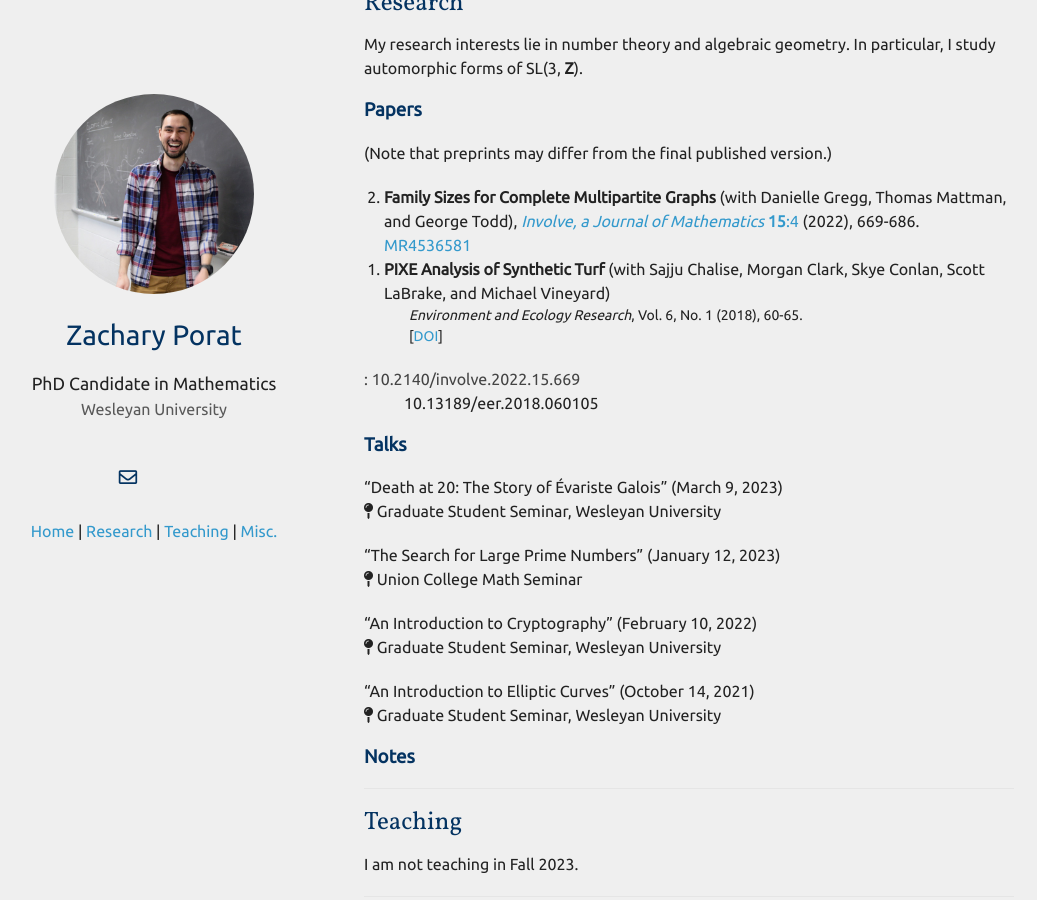
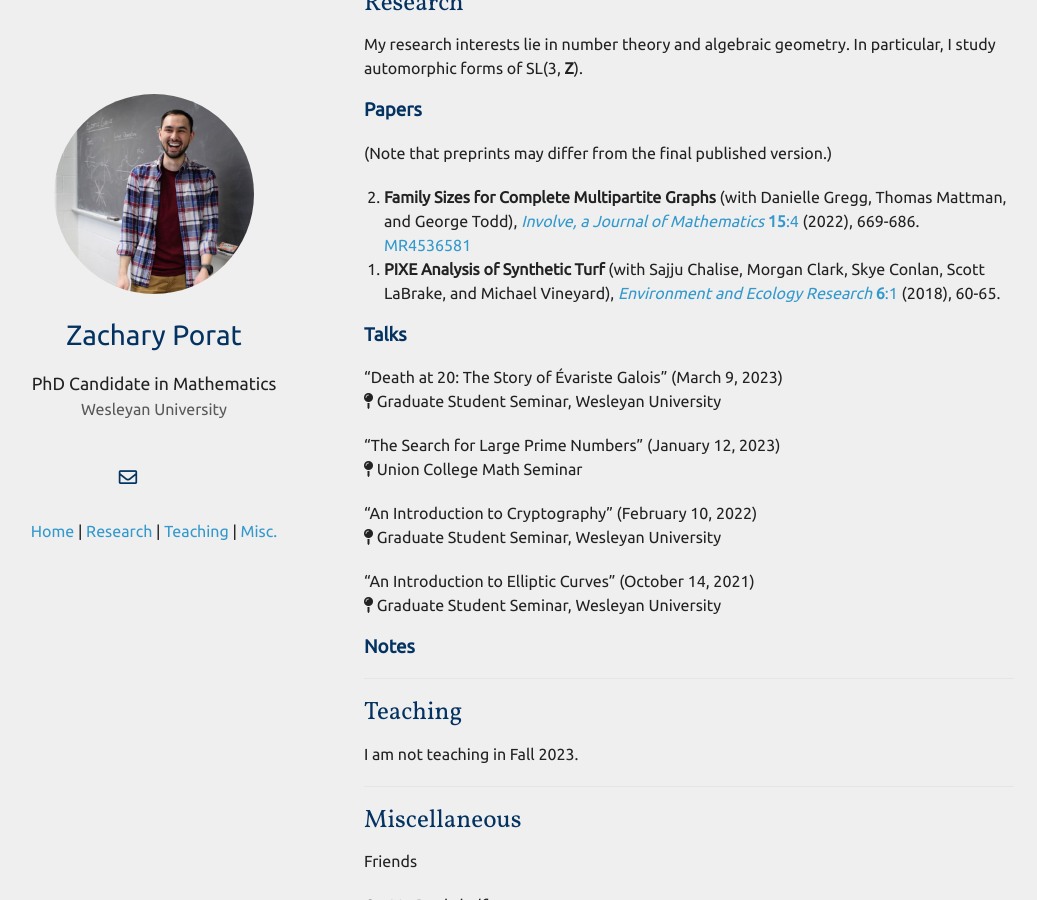
Before and after one commit to zporat/zporat.github.io, a Jekyll site: the page built from index.md, in a window 1280 px wide and 900 px high, scrolled down 330 px. Shown: the whole window, without its empty margins (101-1138 px from the left). Built offline with Jekyll 4.4.1, drawn with Linux system fonts in a browser that asks for light colours; nearby versions of some CDN libraries; a style sheet for code colours, icons or effects is not loaded; our own code applies the rules of GitHub Pages for plain Markdown files.

Commit message:
Update index.md

```diff
--- a/index.md
+++ b/index.md
@@ -22,16 +22,8 @@ My research interests lie in number theory and algebraic geometry.  In particula
 
 <ol reversed style="margin-left:-20px">
 <li><b>Family Sizes for Complete Multipartite Graphs</b> (with Danielle Gregg, Thomas Mattman, and George Todd), <a href="https://msp.org/involve/2022/15-4/p07.xhtml"><i>Involve, a Journal of Mathematics</i> <b>15</b>:4</a> (2022), 669-686. <a href="https://mathscinet.ams.org/mathscinet/article?mr=4536581">MR4536581</a></li>
-<li><b>PIXE Analysis of Synthetic Turf</b> (with Sajju Chalise, Morgan Clark, Skye Conlan, Scott LaBrake, and Michael Vineyard)</li>
-<ul style="list-style-type:none; font-size:14px; margin-left:-15px;">
-    <li><i>Environment and Ecology Research</i>, Vol. 6, No. 1 (2018), 60-65. </li>
-    <li>[<a href="https://www.hrpub.org/journals/article_info.php?aid=6770">DOI</a>]</li>
-</ul>
+<li><b>PIXE Analysis of Synthetic Turf</b> (with Sajju Chalise, Morgan Clark, Skye Conlan, Scott LaBrake, and Michael Vineyard), <a href="https://www.hrpub.org/journals/article_info.php?aid=6770"><i>Environment and Ecology Research</i> <b>6</b>:1</a> (2018), 60-65. </li>
 </ol>
-
-: 10.2140/involve.2022.15.669
-
-: 10.13189/eer.2018.060105
 
 ### Talks
 
```
